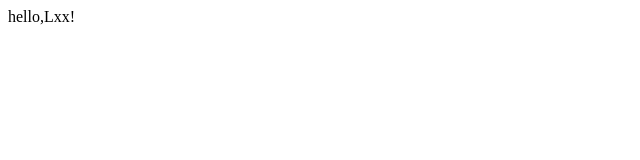
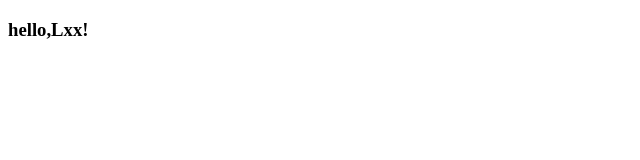
Before and after one commit to qq350039774/qq350039774.github.io, a plain HTML site: page index.html in a window 1280 px wide. Shown: the whole page, without its empty margins (0-640 px from the left). Drawn offline with Linux system fonts and the light colour scheme.

Commit message:
Update index.html
add h3

```diff
--- a/index.html
+++ b/index.html
@@ -6,6 +6,6 @@
 	<title>LxxLxx</title>
 </head>
 <body>
-	hello,Lxx!
+	<h3>hello,Lxx!</h3>
 </body>
 </html>
```
